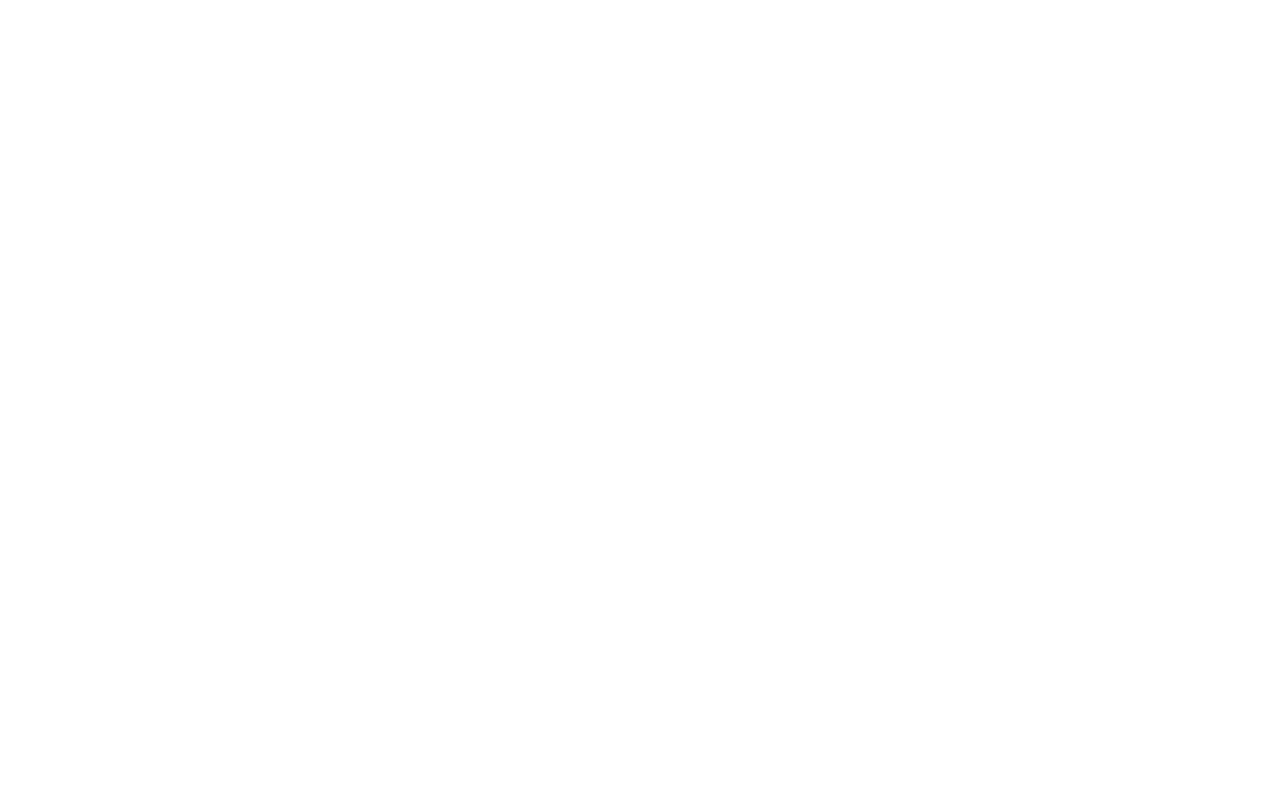
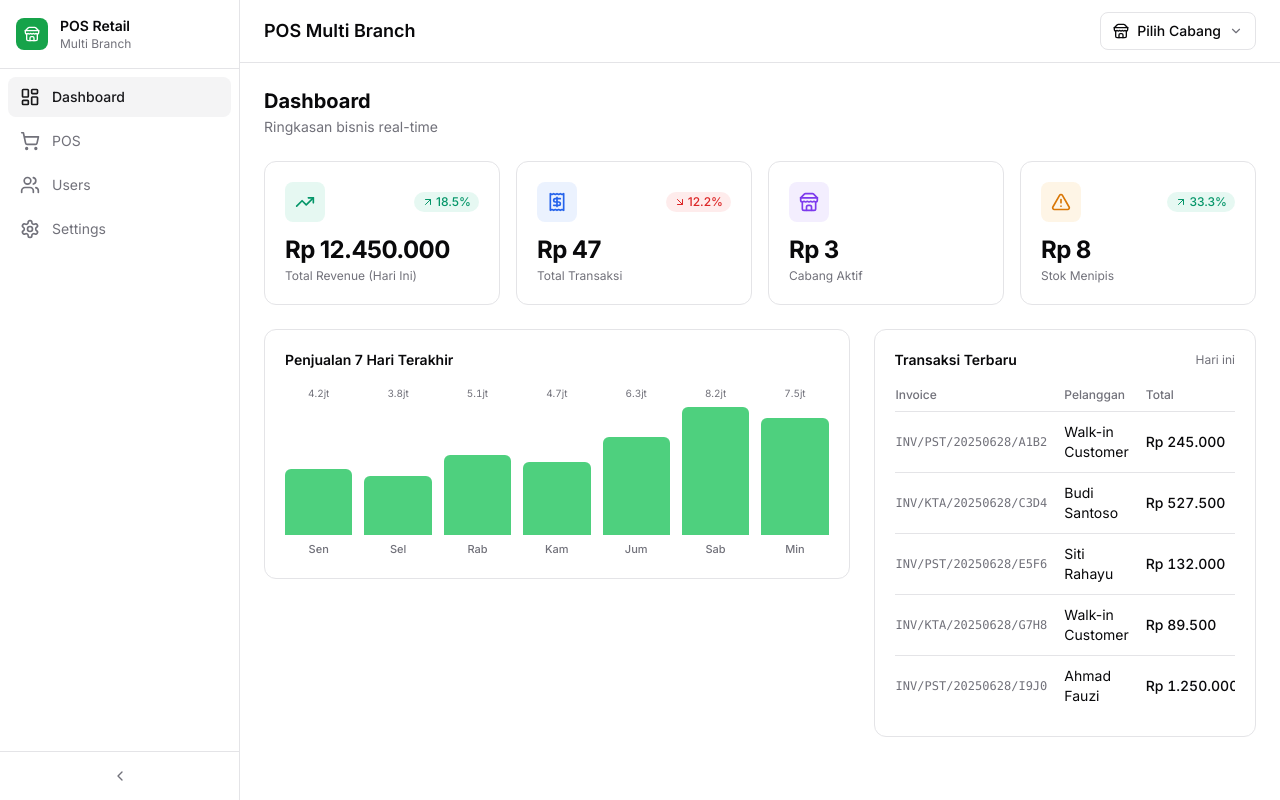
Before and after one commit to fawaid1892/pos-web, a Next.js app: page / in a window 1280 px wide. Before the commit this address had no page. Built offline with nearby package versions, Linux system fonts and the light colour scheme.

Commit message:
feat: dashboard + user management UI

```diff
--- /dev/null
+++ b/src/app/(dashboard)/page.tsx
@@ -0,0 +1,268 @@
+"use client";
+
+import {
+  TrendingUp,
+  Receipt,
+  Store,
+  AlertTriangle,
+  ArrowUpRight,
+  ArrowDownRight,
+} from "lucide-react";
+import { cn } from "@/lib/utils";
+import { formatCurrency } from "@/lib/utils";
+
+// ─── Mock Data ─────────────────────────────────────────────────────────────────
+
+const mockStats = [
+  {
+    label: "Total Revenue (Hari Ini)",
+    value: 12_450_000,
+    change: 18.5,
+    trend: "up" as const,
+    icon: TrendingUp,
+    color: "bg-emerald-500/10 text-emerald-600",
+  },
+  {
+    label: "Total Transaksi",
+    value: 47,
+    change: 12.2,
+    trend: "down" as const,
+    icon: Receipt,
+    color: "bg-blue-500/10 text-blue-600",
+  },
+  {
+    label: "Cabang Aktif",
+    value: 3,
+    change: 0,
+    trend: "neutral" as const,
+    icon: Store,
+    color: "bg-violet-500/10 text-violet-600",
+  },
+  {
+    label: "Stok Menipis",
+    value: 8,
+    change: 33.3,
+    trend: "up" as const,
+    icon: AlertTriangle,
+    color: "bg-amber-500/10 text-amber-600",
+  },
+];
+
+const salesLast7Days = [
+  { day: "Sen", value: 4_200_000 },
+  { day: "Sel", value: 3_800_000 },
+  { day: "Rab", value: 5_100_000 },
+  { day: "Kam", value: 4_700_000 },
+  { day: "Jum", value: 6_300_000 },
+  { day: "Sab", value: 8_200_000 },
+  { day: "Min", value: 7_500_000 },
+];
+
+const maxSales = Math.max(...salesLast7Days.map((d) => d.value));
+
+const recentTransactions = [
+  {
+    id: "INV/PST/20250628/A1B2",
+    customer: "Walk-in Customer",
+    total: 245_000,
+    status: "completed",
+    time: "10:45",
+  },
+  {
+    id: "INV/KTA/20250628/C3D4",
+    customer: "Budi Santoso",
+    total: 527_500,
+    status: "completed",
+    time: "10:32",
+  },
+  {
+    id: "INV/PST/20250628/E5F6",
+    customer: "Siti Rahayu",
+    total: 132_000,
+    status: "completed",
+    time: "10:15",
+  },
+  {
+    id: "INV/KTA/20250628/G7H8",
+    customer: "Walk-in Customer",
+    total: 89_500,
+    status: "cancelled",
+    time: "09:58",
+  },
+  {
+    id: "INV/PST/20250628/I9J0",
+    customer: "Ahmad Fauzi",
+    total: 1_250_000,
+    status: "completed",
+    time: "09:30",
+  },
+];
+
+// ─── Stat Card ─────────────────────────────────────────────────────────────────
+
+function StatCard({
+  label,
+  value,
+  change,
+  trend,
+  icon: Icon,
+  color,
+}: {
+  label: string;
+  value: number | string;
+  change: number;
+  trend: "up" | "down" | "neutral";
+  icon: React.ElementType;
+  color: string;
+}) {
+  return (
+    <div className="rounded-xl border border-border bg-card p-5 transition-shadow hover:shadow-md">
+      <div className="flex items-center justify-between">
+        <div className={cn("rounded-lg p-2.5", color)}>
+          <Icon className="h-5 w-5" />
+        </div>
+        {trend !== "neutral" && (
+          <span
+            className={cn(
+              "inline-flex items-center gap-0.5 rounded-full px-2 py-0.5 text-xs font-medium",
+              trend === "up"
+                ? "bg-emerald-500/10 text-emerald-600"
+                : "bg-red-500/10 text-red-600"
+            )}
+          >
+            {trend === "up" ? (
+              <ArrowUpRight className="h-3 w-3" />
+            ) : (
+              <ArrowDownRight className="h-3 w-3" />
+            )}
+            {Math.abs(change)}%
+          </span>
+        )}
+      </div>
+      <div className="mt-3">
+        <p className="text-2xl font-bold tracking-tight">
+          {typeof value === "number" ? formatCurrency(value) : value}
+        </p>
+        <p className="mt-0.5 text-xs text-muted-foreground">{label}</p>
+      </div>
+    </div>
+  );
+}
+
+// ─── Sales Chart ───────────────────────────────────────────────────────────────
+
+function SalesChart() {
+  return (
+    <div className="rounded-xl border border-border bg-card p-5">
+      <h3 className="mb-4 text-sm font-semibold">Penjualan 7 Hari Terakhir</h3>
+      <div className="flex items-end gap-3">
+        {salesLast7Days.map((day) => {
+          const heightPct = (day.value / maxSales) * 100;
+          return (
+            <div key={day.day} className="flex flex-1 flex-col items-center gap-1.5">
+              <span className="text-[10px] tabular-nums text-muted-foreground">
+                {(day.value / 1_000_000).toFixed(1)}jt
+              </span>
+              <div className="relative flex h-32 w-full items-end">
+                <div
+                  className="w-full rounded-t-md bg-brand-500/80 transition-all hover:bg-brand-500"
+                  style={{ height: `${heightPct}%` }}
+                />
+              </div>
+              <span className="text-[11px] font-medium text-muted-foreground">
+                {day.day}
+              </span>
+            </div>
+          );
+        })}
+      </div>
+    </div>
+  );
+}
+
+// ─── Recent Transactions ───────────────────────────────────────────────────────
+
+function RecentTransactions() {
+  return (
+    <div className="rounded-xl border border-border bg-card p-5">
+      <div className="mb-4 flex items-center justify-between">
+        <h3 className="text-sm font-semibold">Transaksi Terbaru</h3>
+        <span className="text-xs text-muted-foreground">Hari ini</span>
+      </div>
+      <div className="overflow-x-auto">
+        <table className="w-full text-left text-sm">
+          <thead>
+            <tr className="border-b border-border text-xs text-muted-foreground">
+              <th className="pb-2 font-medium">Invoice</th>
+              <th className="pb-2 font-medium">Pelanggan</th>
+              <th className="pb-2 font-medium">Total</th>
+              <th className="pb-2 font-medium">Status</th>
+              <th className="pb-2 font-medium">Jam</th>
+            </tr>
+          </thead>
+          <tbody>
+            {recentTransactions.map((tx) => (
+              <tr key={tx.id} className="border-b border-border last:border-0">
+                <td className="py-2.5 pr-4 font-mono text-xs text-muted-foreground">
+                  {tx.id}
+                </td>
+                <td className="py-2.5 pr-4">{tx.customer}</td>
+                <td className="py-2.5 pr-4 font-medium tabular-nums">
+                  {formatCurrency(tx.total)}
+                </td>
+                <td className="py-2.5 pr-4">
+                  <span
+                    className={cn(
+                      "inline-flex items-center rounded-full px-2 py-0.5 text-[10px] font-medium",
+                      tx.status === "completed"
+                        ? "bg-emerald-500/10 text-emerald-600"
+                        : "bg-red-500/10 text-red-600"
+                    )}
+                  >
+                    {tx.status === "completed" ? "Selesai" : "Dibatalkan"}
+                  </span>
+                </td>
+                <td className="py-2.5 text-xs text-muted-foreground">
+                  {tx.time}
+                </td>
+              </tr>
+            ))}
+          </tbody>
+        </table>
+      </div>
+    </div>
+  );
+}
+
+// ─── Page ──────────────────────────────────────────────────────────────────────
+
+export default function DashboardPage() {
+  return (
+    <div className="flex h-full flex-col gap-6 overflow-y-auto p-6">
+      {/* Page header */}
+      <div>
+        <h1 className="text-xl font-bold">Dashboard</h1>
+        <p className="mt-0.5 text-sm text-muted-foreground">
+          Ringkasan bisnis real-time
+        </p>
+      </div>
+
+      {/* Stat cards */}
+      <div className="grid gap-4 sm:grid-cols-2 lg:grid-cols-4">
+        {mockStats.map((stat) => (
+          <StatCard key={stat.label} {...stat} />
+        ))}
+      </div>
+
+      {/* Chart + Table */}
+      <div className="grid gap-6 lg:grid-cols-5">
+        <div className="lg:col-span-3">
+          <SalesChart />
+        </div>
+        <div className="lg:col-span-2">
+          <RecentTransactions />
+        </div>
+      </div>
+    </div>
+  );
+}
--- a/src/components/layout/sidebar.tsx
+++ b/src/components/layout/sidebar.tsx
@@ -3,51 +3,43 @@
 import { cn } from "@/lib/utils";
 import { useBranchStore } from "@/hooks/useBranch";
 import {
-  Store,
+  LayoutDashboard,
   ShoppingCart,
-  Package,
-  BarChart3,
+  Users,
   Settings,
   LogOut,
   ChevronLeft,
   ChevronRight,
-  Users,
-  Printer,
-  ChevronDown,
+  Store,
+  SlidersHorizontal,
 } from "lucide-react";
-import { useState } from "react";
+import { useState, useEffect } from "react";
 import { usePathname, useRouter } from "next/navigation";
-import { Button } from "../ui/button";
 
 const navItems = [
+  { icon: LayoutDashboard, label: "Dashboard", href: "/" },
   { icon: ShoppingCart, label: "POS", href: "/pos" },
-  { icon: Package, label: "Produk", href: "/products" },
-  { icon: Store, label: "Cabang", href: "/branches" },
-  { icon: BarChart3, label: "Laporan", href: "/reports" },
-];
-
-const settingsSubItems = [
-  { icon: Users, label: "Manajemen User", href: "/users" },
-  { icon: Printer, label: "Pengaturan Struk", href: "/settings/receipt" },
+  { icon: Users, label: "Users", href: "/users" },
+  { icon: Settings, label: "Settings", href: "/settings" },
 ];
 
 export function Sidebar() {
   const [collapsed, setCollapsed] = useState(false);
-  const [settingsOpen, setSettingsOpen] = useState(false);
+  const [mobileOpen, setMobileOpen] = useState(false);
   const { activeBranch } = useBranchStore();
   const pathname = usePathname();
   const router = useRouter();
 
-  const isActive = (href: string) => pathname.startsWith(href);
-  const isSettingsActive = settingsSubItems.some((s) => isActive(s.href));
+  const isActive = (href: string) =>
+    href === "/" ? pathname === "/" : pathname.startsWith(href);
 
-  return (
-    <aside
-      className={cn(
-        "flex flex-col bg-card border-r border-border h-screen transition-all duration-300",
-        collapsed ? "w-16" : "w-60"
-      )}
-    >
+  // Close mobile sidebar on route change
+  useEffect(() => {
+    setMobileOpen(false);
+  }, [pathname]);
+
+  const sidebarContent = (
+    <>
       {/* Logo / Header */}
       <div className="flex items-center gap-3 p-4 border-b border-border">
         <div className="w-8 h-8 rounded-lg bg-brand-600 flex items-center justify-center shrink-0">
@@ -81,79 +73,14 @@
             {!collapsed && <span>{item.label}</span>}
           </button>
         ))}
-
-        {/* Separator */}
-        {!collapsed && (
-          <div className="my-2 border-t border-border" />
-        )}
-
-        {/* Settings dropdown */}
-        <div>
-          <button
-            onClick={() => setSettingsOpen(!settingsOpen)}
-            className={cn(
-              "w-full flex items-center gap-3 px-3 py-2.5 rounded-lg text-sm transition-colors",
-              "hover:bg-accent hover:text-accent-foreground",
-              isSettingsActive
-                ? "bg-accent text-accent-foreground font-medium"
-                : "text-muted-foreground"
-            )}
-          >
-            <Settings className="w-5 h-5 shrink-0" />
-            {!collapsed && (
-              <>
-                <span className="flex-1 text-left">Pengaturan</span>
-                <ChevronDown
-                  className={cn(
-                    "w-4 h-4 transition-transform",
-                    settingsOpen && "rotate-180"
-                  )}
-                />
-              </>
-            )}
-          </button>
-
-          {/* Sub-items (only when expanded) */}
-          {!collapsed && settingsOpen && (
-            <div className="ml-2 mt-1 space-y-1 border-l border-border pl-2">
-              {settingsSubItems.map((item) => (
-                <button
-                  key={item.label}
-                  onClick={() => router.push(item.href)}
-                  className={cn(
-                    "w-full flex items-center gap-3 px-3 py-2 rounded-lg text-sm transition-colors",
-                    "hover:bg-accent hover:text-accent-foreground",
-                    isActive(item.href)
-                      ? "bg-accent text-accent-foreground font-medium"
-                      : "text-muted-foreground"
-                  )}
-                >
-                  <item.icon className="w-4 h-4 shrink-0" />
-                  <span>{item.label}</span>
-                </button>
-              ))}
-            </div>
-          )}
-        </div>
       </nav>
 
       {/* Footer */}
       <div className="p-2 border-t border-border space-y-1">
         <button
-          className={cn(
-            "w-full flex items-center gap-3 px-3 py-2.5 rounded-lg text-sm transition-colors",
-            "hover:bg-accent hover:text-accent-foreground",
-            "text-muted-foreground"
-          )}
-        >
-          <LogOut className="w-5 h-5 shrink-0" />
-          {!collapsed && <span>Keluar</span>}
-        </button>
-
-        <button
           onClick={() => setCollapsed(!collapsed)}
           className={cn(
-            "w-full flex items-center justify-center px-3 py-2 rounded-lg text-sm transition-colors",
+            "hidden lg:flex w-full items-center justify-center px-3 py-2 rounded-lg text-sm transition-colors",
             "hover:bg-accent text-muted-foreground"
           )}
         >
@@ -164,6 +91,46 @@
           )}
         </button>
       </div>
-    </aside>
+    </>
+  );
+
+  return (
+    <>
+      {/* Mobile overlay */}
+      {mobileOpen && (
+        <div
+          className="fixed inset-0 z-40 bg-black/50 lg:hidden"
+          onClick={() => setMobileOpen(false)}
+        />
+      )}
+
+      {/* Mobile hamburger */}
+      <button
+        onClick={() => setMobileOpen(!mobileOpen)}
+        className="fixed top-3 left-3 z-50 flex lg:hidden items-center justify-center w-9 h-9 rounded-lg bg-card border border-border shadow-sm"
+      >
+        <SlidersHorizontal className="w-4 h-4" />
+      </button>
+
+      {/* Desktop sidebar */}
+      <aside
+        className={cn(
+          "hidden lg:flex flex-col bg-card border-r border-border h-screen transition-all duration-300",
+          collapsed ? "w-16" : "w-60"
+        )}
+      >
+        {sidebarContent}
+      </aside>
+
+      {/* Mobile sidebar (slide-over) */}
+      <aside
+        className={cn(
+          "fixed inset-y-0 left-0 z-50 flex flex-col bg-card border-r border-border transition-all duration-300 lg:hidden",
+          mobileOpen ? "w-60 translate-x-0" : "w-60 -translate-x-full"
+        )}
+      >
+        {sidebarContent}
+      </aside>
+    </>
   );
 }
```
Also changed, not shown: .eslintrc.json (added), 1 other file (tests, documents, lock files or other folders).
